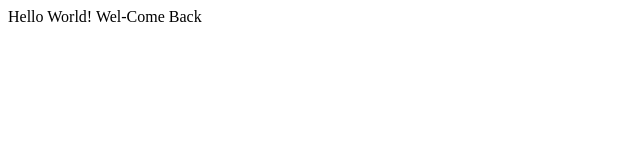
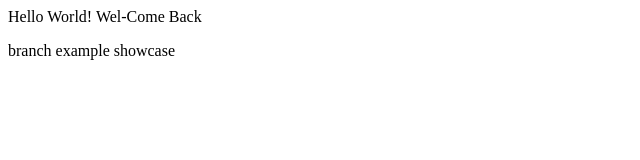
Before and after one commit to 1DS22AIOO3adarsh/localrepo, a plain HTML site: page index.html in a window 1280 px wide. Shown: the whole page, without its empty margins (0-640 px from the left). Drawn offline with Linux system fonts and the light colour scheme.

Commit message:
add a new linw to showcase branch for an example

```diff
--- a/index.html
+++ b/index.html
@@ -1 +1,2 @@
 <p>Hello World! Wel-Come Back</p>
+<p>branch example showcase</p>
```
